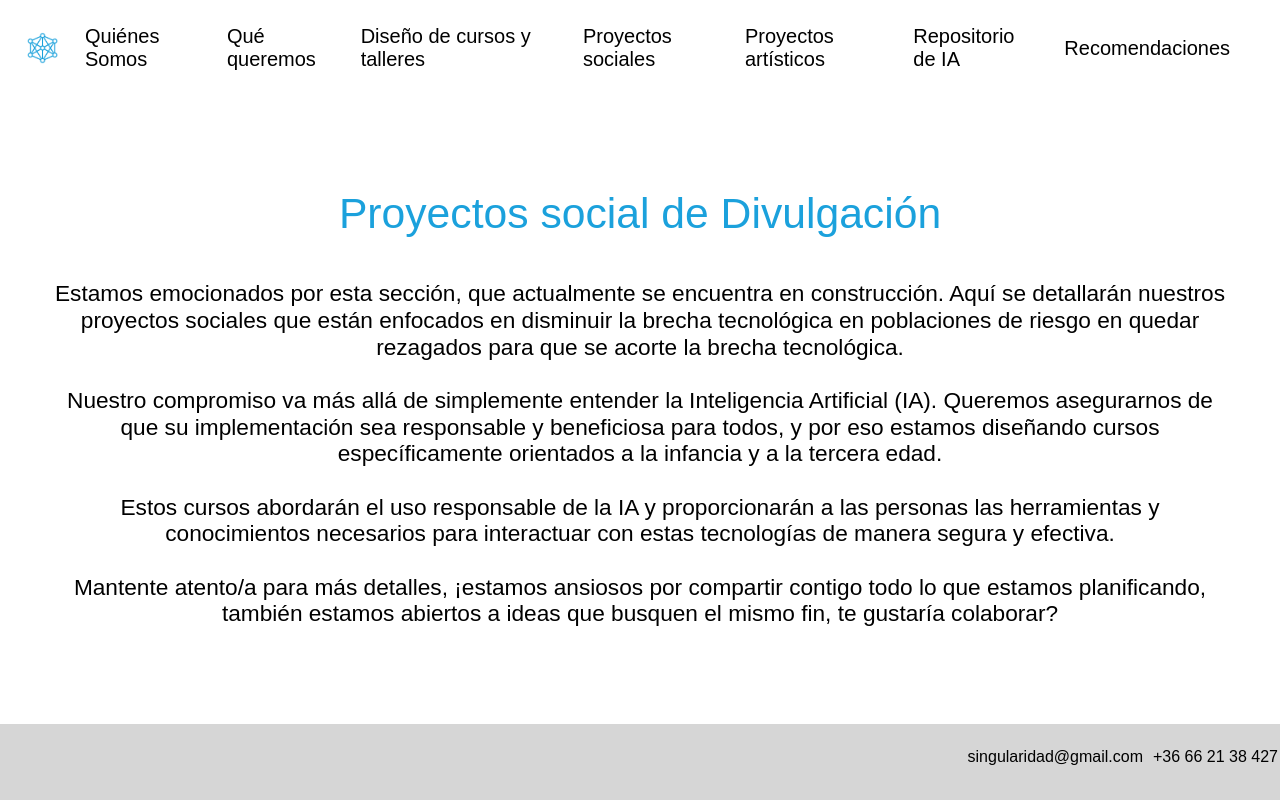
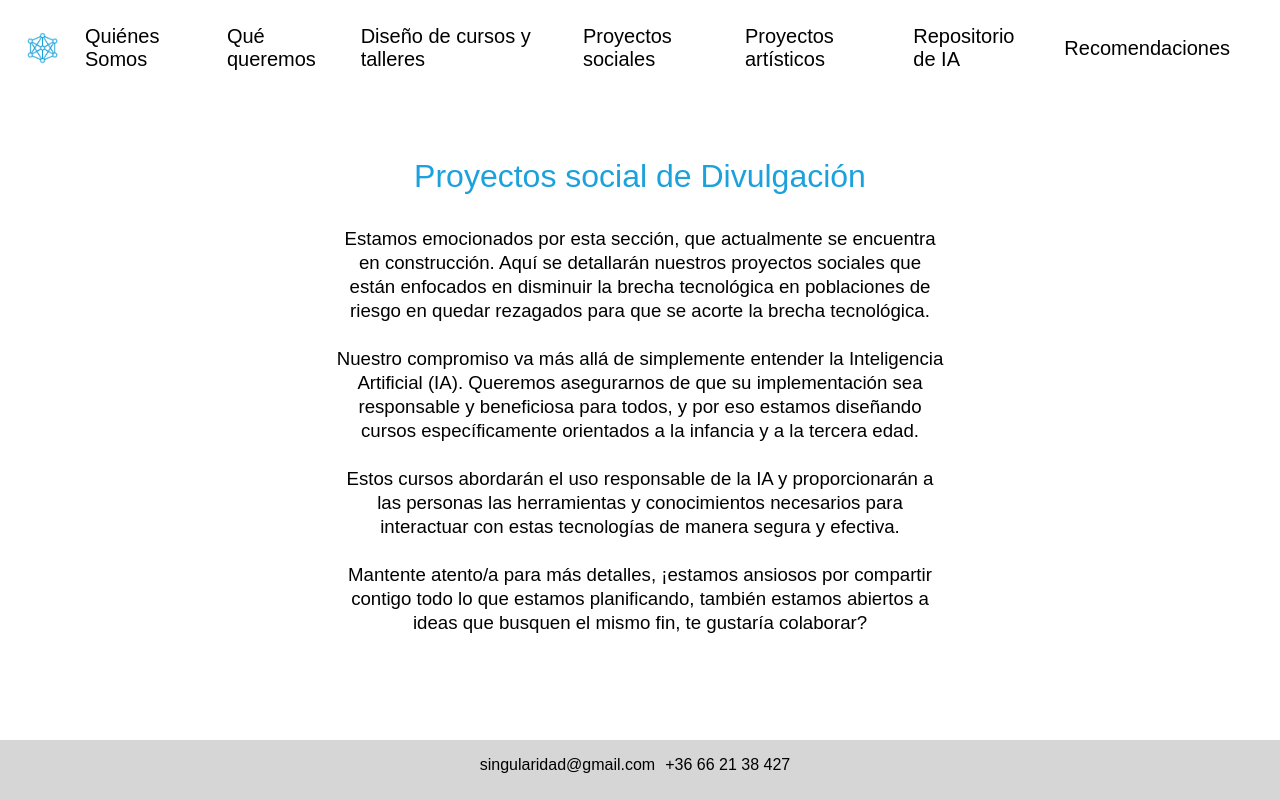
Before and after one commit to LuciaDuarteDiaz/estudiopromt, a React (Create React App) app: page /#/social in a window 1280 px wide. Built offline with nearby package versions, Linux system fonts and the light colour scheme.

Commit message:
+classes & img

```diff
--- a/src/App.css
+++ b/src/App.css
@@ -19,7 +19,7 @@
   display: flex;
   justify-content: center; /* Centrar horizontalmente */
   padding: 25px; /* Ajustar el espaciado vertical según sea necesario */
-  background-color: #ffffff; /* Agrega un fondo para visualizar el contenedor */
+  /*background-color: #ffffff;  Agrega un fondo para visualizar el contenedor */
 }
 
 /* Estilo para la lista horizontal */
@@ -59,20 +59,23 @@
   padding: 30px; /* Ajusta el espaciado según sea necesario */
 }
 .component-content {
-  background-color: #ffffff; /* Color de fondo del bloque */
+  font-family: "Raleway ExtraLight", sans-serif;
+  justify-content: space-around;
+  align-items: center;
+  text-align: center;
+  /*background-color: #ffffff; /* Color de fondo del bloque */
   border-radius: 10px; /* Bordes redondeados */
-  padding: 20px; /* Espaciado dentro del bloque */
-  /* box-shadow: 0px 4px 6px rgba(0, 0, 0, 0.1);  Sombra para el efecto de elevación */
+  padding-inline: 25%; /* box-shadow: 0px 4px 6px rgba(0, 0, 0, 0.1); */
 }
 .content-header {
   font-family: "Raleway ExtraLight", sans-serif;
   color: rgb(27, 161, 220);
-  font-size: 32pt;
+  font-size: 24pt;
 }
 .content-text {
   font-family: "Raleway ExtraLight", sans-serif;
-  font-size: 17pt;
-  line-height: 20pt;
+  font-size: 14pt;
+  line-height: 18pt;
 }
 .content-text text {
   font-family: "Raleway Semibold";
@@ -80,25 +83,66 @@
 .content-text a {
   color: rgb(27, 161, 220);
 }
+
 .footer {
   display: flex;
   font-family: "Raleway ExtraLight", sans-serif;
   background-color: #d6d6d6;
   color: rgb(0, 0, 0);
-  justify-content: flex-end;
-  padding: 8px;
-  position: absolute;
-  bottom: 0;
+  justify-content: center;
+  align-items: center;
+  margin-top: auto;
   width: 100%;
+  max-width: 100%;
 }
 .footer p {
   padding-right: 10px;
-  /* Agrega espacio vertical utilizando un pseudo-elemento */
   position: relative;
 }
 
 .footer p::after {
   content: "";
   display: block;
-  height: 10px; /* Ajusta el espacio vertical aquí */
+  height: 10px;
 }
+
+/* Estilo para la lista horizontal en dispositivos móviles */
+@media (max-width: 768px) {
+  .nav-list {
+    flex-direction: column;
+    align-items: center;
+  }
+  .nav-list li {
+    margin-right: 0;
+    margin-bottom: 15px;
+  }
+}
+
+/* Estilo para el pie de página en dispositivos móviles */
+@media (max-width: 768px) {
+  .footer {
+    justify-content: center;
+    align-items: center;
+    flex-direction: column;
+    padding: 15px;
+  }
+  .footer p {
+    padding-right: 0;
+    padding-bottom: 5px;
+  }
+}
+/* Clase para el contenedor principal */
+.container {
+  display: flex;
+  flex-direction: column;
+  min-height: 100vh; /* Establece el alto mínimo del contenedor principal */
+}
+
+/*Clase para el contenido del router
+/*.router-content {
+  flex: 1; /* Permite que el contenido del router ocupe el espacio restante */
+/* padding-bottom: 60px; /* Asegura que haya suficiente espacio para el footer */
+/*display: flex;
+ /* flex-direction: column; /* Asegurar que los elementos se apilen verticalmente */
+/* justify-content: stretch;  Forzar que los elementos se estiren verticalmente */
+/* } */
--- a/src/App.js
+++ b/src/App.js
@@ -13,8 +13,9 @@ import Footer from "./components/Footer";
 
 const App = () => {
   return (
-    <>
+    <div className="container">
       <Navbar />
+      <div className="router-containers">
         <Routes>
           <Route path="/artisticos" element={<Artisticos />} />
           <Route path="/que-queremos" element={<QueQueremos />} />
@@ -25,8 +26,9 @@ const App = () => {
           <Route path="/quienes-somos" element={<QuienesSomos />} />
           <Route path="/" element={<Inicio />} />
         </Routes>
+      </div>
       <Footer />
-    </>
+    </div>
   );
 };
 
--- a/src/assets/img/images.js
+++ b/src/assets/img/images.js
@@ -1,7 +1,9 @@
 import isologotipoC from "./isologotipoC.png";
 import logovertical from "./logovertical.jpg";
 import isologotipoN from "./isologotipoN.png";
+import gartner from "./gartner.png";
 export default {
+  "grafica-gartner": gartner,
   "logo-celeste": isologotipoC,
   "logo-negro": isologotipoN,
   "logo-vertical": logovertical,
--- a/src/components/Footer.jsx
+++ b/src/components/Footer.jsx
@@ -3,7 +3,7 @@ import "../App.css";
 
 const Footer = () => {
   return (
-    <footer class="footer">
+    <footer className="footer">
       <p>singularidad@gmail.com</p>
       <p>+36 66 21 38 427</p>
     </footer>
--- a/src/components/pages/Inicio.jsx
+++ b/src/components/pages/Inicio.jsx
@@ -11,7 +11,6 @@ const Inicio = () => {
           src={images["logo-vertical"]}
           alt="logo vertical"
         ></img>
-      </div>
         <p
           style={{
             color: "rgb(27, 161, 220)",
@@ -20,8 +19,10 @@ const Inicio = () => {
             fontSize: "20pt",
           }}
         >
-        "Descubriendo <br /> la pregunta"
+          "Descubriendo <br />
+          &nbsp;&nbsp;&nbsp;&nbsp;&nbsp;&nbsp; la pregunta"
         </p>
+      </div>
     </div>
   );
 };
--- a/src/components/pages/QueQueremos.jsx
+++ b/src/components/pages/QueQueremos.jsx
@@ -1,5 +1,6 @@
 import React from "react";
 import "../../App.css";
+import images from "../../assets/img/images";
 
 const QueQueremos = () => {
   return (
@@ -7,43 +8,45 @@ const QueQueremos = () => {
       <div className="component-content">
         <p className="content-header">Qué queremos</p>
         <p className="content-text">
+          El Ciclo de Gartner, también conocido como el "Hype Cycle" (Ciclo de
+          Exageración), es un modelo gráfico que representa la madurez, adopción
+          y aplicación social de tecnologías específicas. Este ciclo se compone
+          de cinco etapas:
+        </p>
+        <img
+          style={{ maxWidth: "600px", maxHeight: "auto" }}
+          src={images["grafica-gartner"]}
+          alt="grafica-gartner"
+        ></img>
         <p className="content-text">
-            El Ciclo de Gartner, también conocido como el "Hype Cycle" (Ciclo de
-            Exageración), es un modelo gráfico que representa la madurez,
-            adopción y aplicación social de tecnologías específicas. Este ciclo
-            se compone de cinco etapas:
-          </p>
-          <p className="content-text">
-            <text>Innovación Tecnológica:</text> Se introducen nuevas
-            tecnologías y conceptos. <br /> <br />
+          <text>Innovación Tecnológica:</text> Se introducen nuevas tecnologías
+          y conceptos. <br /> <br />
           <text>Expectativas Infladas:</text> Los primeros éxitos de la
-            tecnología generan un exceso de optimismo y expectativas
-            desmesuradas. <br />
+          tecnología generan un exceso de optimismo y expectativas desmesuradas.{" "}
+          <br />
           <br />
           <text>Desilusión:</text> Las expectativas no se cumplen, el interés
           decae y la tecnología entra en un "valle" de desilusión. <br />
           <br />
-            <text>Iluminación: </text>Las empresas comienzan a entender mejor
-            cómo aplicar la tecnología y se desarrollan usos prácticos y
-            efectivos. <br /> <br />
+          <text>Iluminación: </text>Las empresas comienzan a entender mejor cómo
+          aplicar la tecnología y se desarrollan usos prácticos y efectivos.{" "}
+          <br /> <br />
           <text>Productividad:</text> La tecnología se adopta masivamente y se
           convierte en parte integral de la vida y los negocios. El Ciclo de
           Gartner describe la adopción y maduración de las nuevas tecnologías,
-            desde su introducción hasta su imple- mentación masiva. En el caso
-            de la Inteligencia Artificial (IA), la implementación a gran escala
-            puede resultar en cambios significativos, que pueden ser negativos
-            para algunos, especialmente los más vulnerables, y positivos para
-            otros.
+          desde su introducción hasta su imple- mentación masiva. En el caso de
+          la Inteligencia Artificial (IA), la implementación a gran escala puede
+          resultar en cambios significativos, que pueden ser negativos para
+          algunos, especialmente los más vulnerables, y positivos para otros.
           <br /> <br />
-            En este contexto, el objetivo principal de @estudioprompt es
-            acelerar la progresión a través del ciclo de Gartner. Nuestra
-            premisa es que al facilitar una adopción y comprensión más rápidas
-            de la IA, podemos minimizar sus impactos negativos y maximizar sus
-            beneficios. Esto significa brindar educación y divulgación adecuadas
-            para superar rápidamente las etapas de expectativas infladas y
-            desilusión, llegando a la iluminación y productividad de manera más
-            eficiente y responsable.
-          </p>
+          En este contexto, el objetivo principal de @estudioprompt es acelerar
+          la progresión a través del ciclo de Gartner. Nuestra premisa es que al
+          facilitar una adopción y comprensión más rápidas de la IA, podemos
+          minimizar sus impactos negativos y maximizar sus beneficios. Esto
+          significa brindar educación y divulgación adecuadas para superar
+          rápidamente las etapas de expectativas infladas y desilusión, llegando
+          a la iluminación y productividad de manera más eficiente y
+          responsable.
         </p>
       </div>
     </div>
```
Also changed, not shown: src/assets/img/gartner.png (added). Lines whose indentation alone changed are shown as unchanged.
